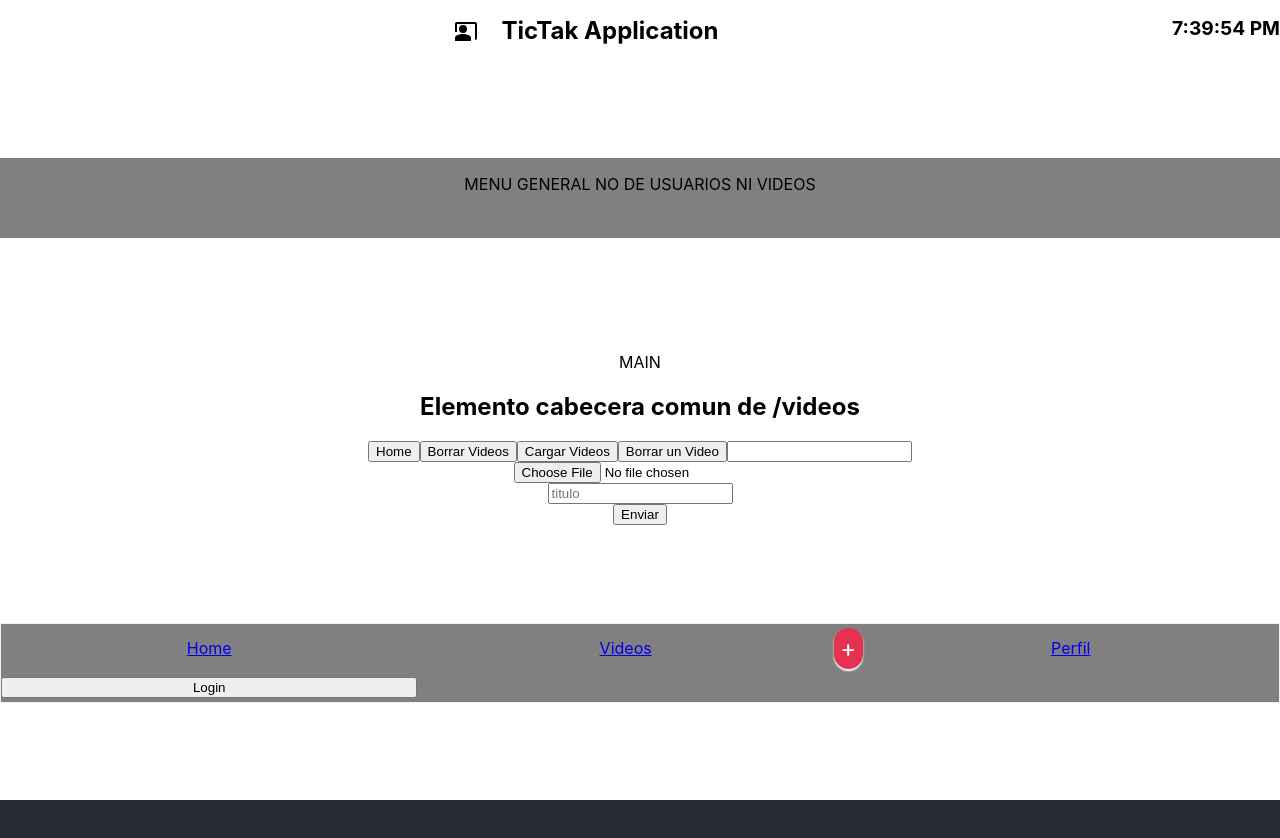
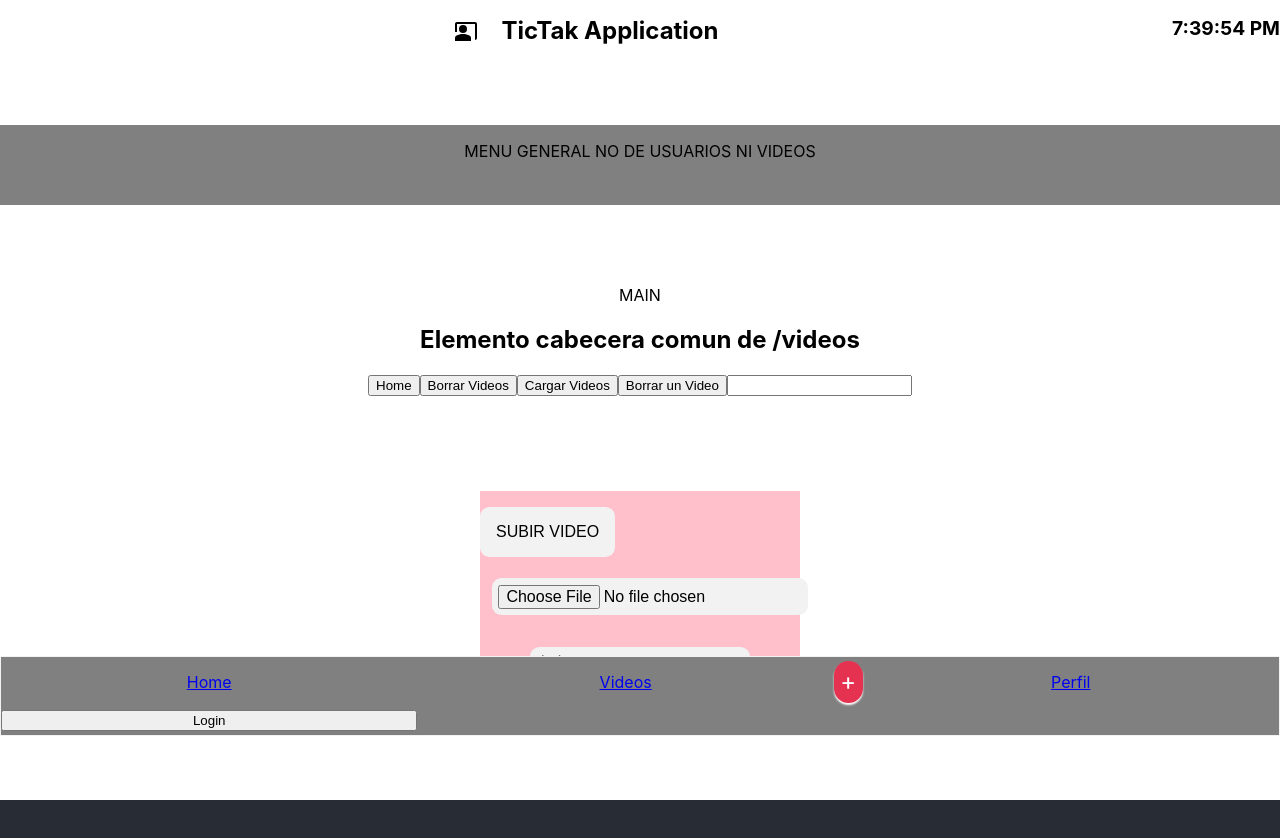
Before and after one commit to formula-web/react-spa-redux, a React (Create React App) app: page /videos/nuevo in a window 1280 px wide. Shown: the top 838 px of the page. Built offline with nearby package versions, Linux system fonts and the light colour scheme.

Commit message:
Modulo 5.17 empezando

```diff
--- a/src/App.js
+++ b/src/App.js
@@ -98,7 +98,9 @@ function App() {
           <ThemeProvider theme={tema}>
             <EstilosGlobales />
             <LayoutApp>
+
               <AppRoutes />
+
             </LayoutApp>
 
           </ThemeProvider>
--- a/src/AppRoutes.js
+++ b/src/AppRoutes.js
@@ -1,11 +1,10 @@
 import React from "react";
 import { Link, Outlet, Route, Routes } from "react-router-dom";
 import Home from "./Home";
-import Videos from "./store/videos";
+import Videos, { ComunVideos } from './videos/Videos';
 import Perfil from "./usuarios/Perfil";
 import SignIn from "./usuarios/SignIn";
 import SignUp from "./usuarios/Signup";
-import { ComunVideos } from "./videos/Videos";
 import VideosForm from "./videos/VideosForm";
 import VideoShow from "./videos/VideoShow";
 
@@ -32,13 +31,11 @@ function AppRoutes() {
             <Route path='miperfil' element={<Perfil />} />
             <Route path=':id/videos' element={<p>:id/videos (no implementado)</p>} />
           </Route>
-            <Route path='/videos' element={<><ComunVideos /><Outlet/></>} >
-            <Route path='' element={<Videos />} />
+          <Route path='/videos' element={<><ComunVideos /><Outlet/></>} >
+            <Route path='' element={<><Videos /></>} />
             <Route path='nuevo' element={<VideosForm />} />
             <Route path=':id' element={<VideoShow  />}></Route>
-        </Route>
-
-
+          </Route>
         </Route>
 
         <Route path='*' element={<Error404 />} />
--- /dev/null
+++ b/src/elementos/AppButton.jsx
@@ -0,0 +1,24 @@
+import styled from "styled-components";
+
+
+
+
+let Button = styled.button`
+    padding: ${({theme})=>theme.dims.padding.small };
+    font-size: 1em;
+    display: block;
+    box-sizing: border-box;
+    margin-top: ${({theme})=>theme.dims.margin.small };
+    outline: none;
+    border: none;
+    border-radius: ${({theme})=>theme.dims.borderRadius.normal };
+    background-color: ${({theme})=>theme.colores.gris};
+`;
+
+let AppButton = (props) =>{
+    return (
+        <Button {...props}></Button>
+    )
+}
+
+export default AppButton;
--- a/src/elementos/AppInputs.jsx
+++ b/src/elementos/AppInputs.jsx
@@ -14,7 +14,7 @@ let Fieldset = styled.fieldset `
 let AppInput = (props) =>{
     return (
         <Fieldset>
-            <label htmlfor="">{props.label}</label>
+            <label htmlFor="">{props.label}</label>
             <Input {...props}></Input>
         </Fieldset>
     )
--- a/src/theme/index.js
+++ b/src/theme/index.js
@@ -8,7 +8,7 @@ export let EstilosGlobales = createGlobalStyle`
 `;
 
 
-const nombrecualquiera={    //da igual como se llame al final queda objetoimportado.theme.colores
+const propiedadescss={    //da igual como se llame al final queda objetoimportado.theme.colores
     colores: {
         blanco:'#ffffff',
         oscuro:'#27212e',
@@ -20,7 +20,8 @@ const nombrecualquiera={    //da igual como se llame al final queda objetoimport
     dims: {
         padding: {
             largepadding: '10vw',
-            medio: '0.5vw'
+            medio: '0.5vw',
+            small: '1em'
         },
         paddingamplio: '10vw',
         width:{
@@ -49,7 +50,7 @@ const nombrecualquiera={    //da igual como se llame al final queda objetoimport
 
     }
 }
-export default nombrecualquiera;
+export default propiedadescss;
 
 export let SvgButton = styled(ReactSVG)`
     & svg {  //propiedades css del SVG usado para el SvgButton
--- a/src/videos/Videos.jsx
+++ b/src/videos/Videos.jsx
@@ -40,7 +40,7 @@ export let ComunVideos = () => {
 
 
 // Componente Videos
-let Videos=( {videos} )=>{
+let Videos=(  )=>{
     console.log("<<<<<<RENDERIZANDO VIDEOS.JSX  inicio >>>>>>");
     let primeravez = useRef(false);
 
--- a/src/videos/VideosForm.jsx
+++ b/src/videos/VideosForm.jsx
@@ -1,7 +1,11 @@
 import React from "react";
 import { useDispatch } from "react-redux";
 import "../css/VideosForm.css";
+import AppButton from "../elementos/AppButton";
+import AppInput from "../elementos/AppInputs";
 import { crearVideo } from "../store/videos";
+import { ContainerCentrado } from "../theme";
+import { SmallContainer } from "../theme/LayoutApp";
 
 
 let VideosForm = (props)=>{
@@ -16,13 +20,16 @@ let VideosForm = (props)=>{
         dispatcher( crearVideo(formdata));
     }
     return (
-        <div>
+        <ContainerCentrado>
+            <SmallContainer>
             <form id='nuevovideo' onSubmit={ onSubmit }>
-                <input type='file' name='video' />
-                <input type='text' name='titulo' placeholder="titulo" />
-                <input type="submit" value="Enviar" />
+                <AppButton type='submit'>SUBIR VIDEO</AppButton>
+                <AppInput type='file' name='video' />
+                <AppInput type='text' name='titulo' placeholder="titulo" />
+
             </form>
-        </div>
+            </SmallContainer>
+        </ContainerCentrado>
     )
 }
 export default VideosForm;
```
